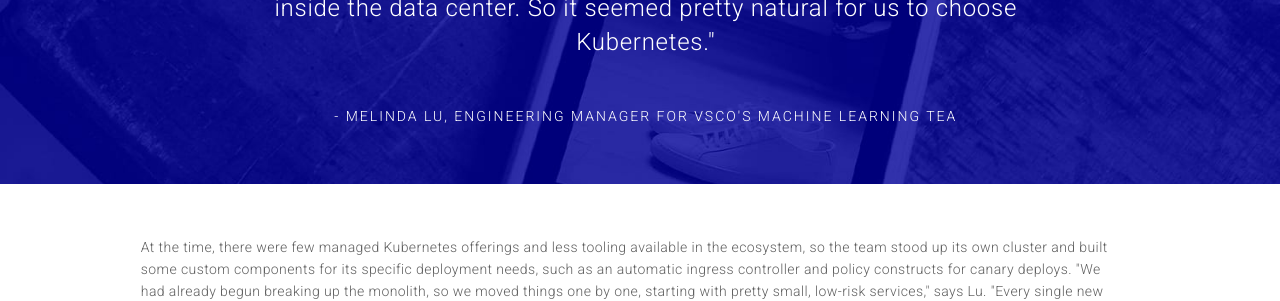
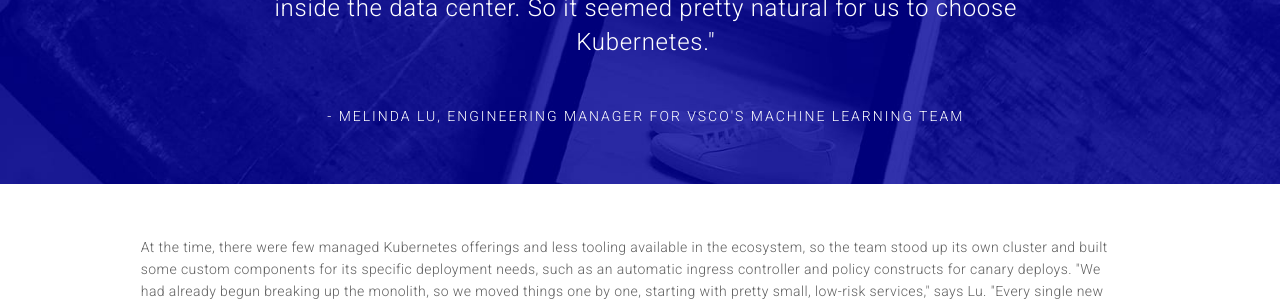
Before and after one commit to alexcontini/alexcontini.github.io, a Jekyll site: the page built from vsco/vsco.html, in a window 1280 px wide and 900 px high, scrolled down 1947 px. Shown: the part 152-453 px from the top of the window. Built offline with Jekyll 4.4.1, drawn with Linux system fonts in a browser that asks for light colours.

Commit message:
Update vsco.html

```diff
--- a/vsco/vsco.html
+++ b/vsco/vsco.html
@@ -62,7 +62,7 @@
 </section>
 <div class="banner3" style="background-image: url('CaseStudy_vsco_banner2.jpg')">
   <div class="banner3text">
-    "Kubernetes seemed to have the strongest open source community around it, plus, we had started to standardize on a lot of the Google stack, with Go as a language, and gRPC for almost all communication between our own services inside the data center. So it seemed pretty natural for us to choose Kubernetes."<br style="height:25px"><span style="font-size:14px;letter-spacing:2px;text-transform:uppercase;margin-top:5% !important;"><br>- MELINDA LU, ENGINEERING MANAGER FOR VSCO'S MACHINE LEARNING TEA</span>
+    "Kubernetes seemed to have the strongest open source community around it, plus, we had started to standardize on a lot of the Google stack, with Go as a language, and gRPC for almost all communication between our own services inside the data center. So it seemed pretty natural for us to choose Kubernetes."<br style="height:25px"><span style="font-size:14px;letter-spacing:2px;text-transform:uppercase;margin-top:5% !important;"><br>- MELINDA LU, ENGINEERING MANAGER FOR VSCO'S MACHINE LEARNING TEAM</span>
 
   </div>
 </div>
```
